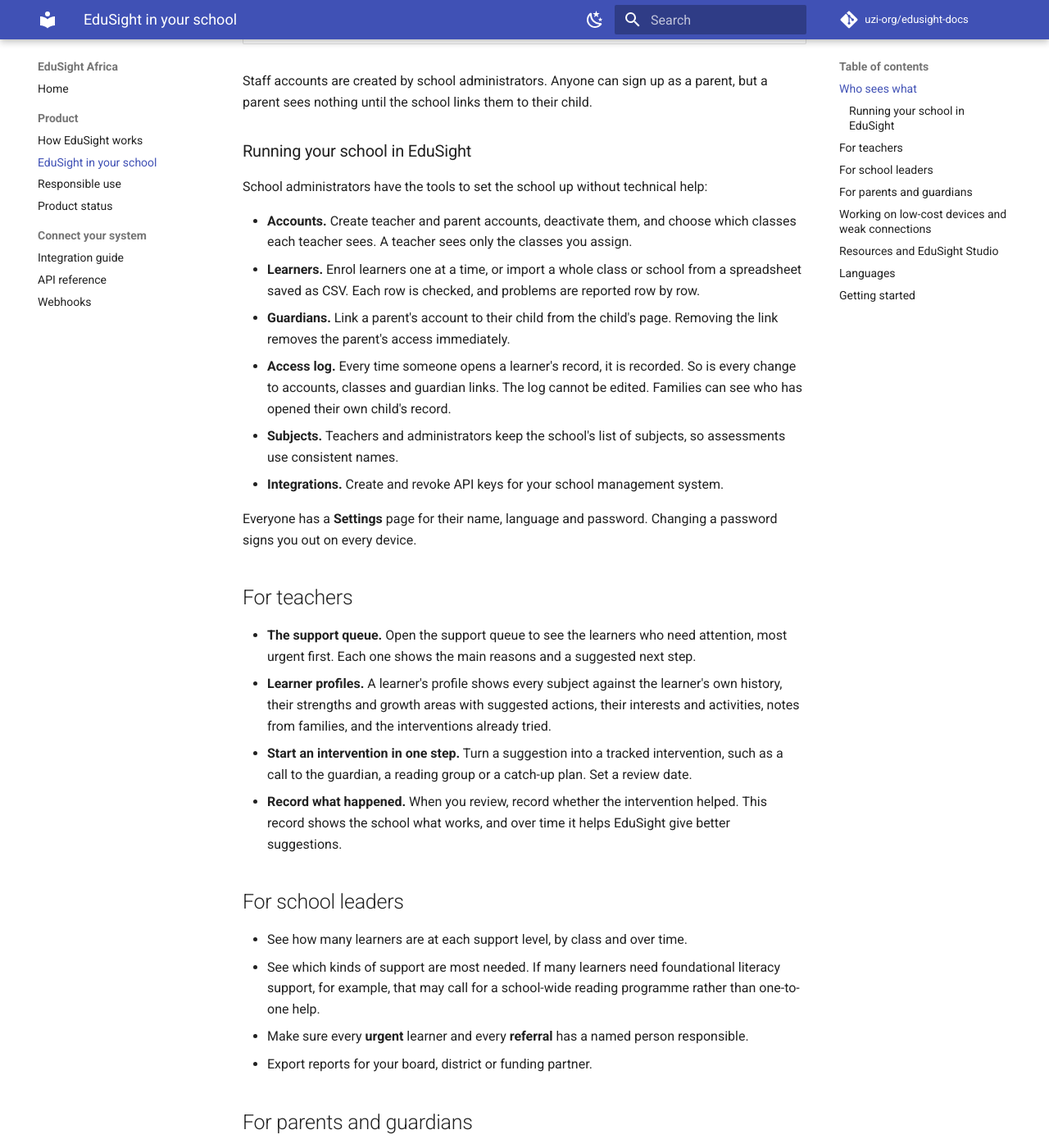
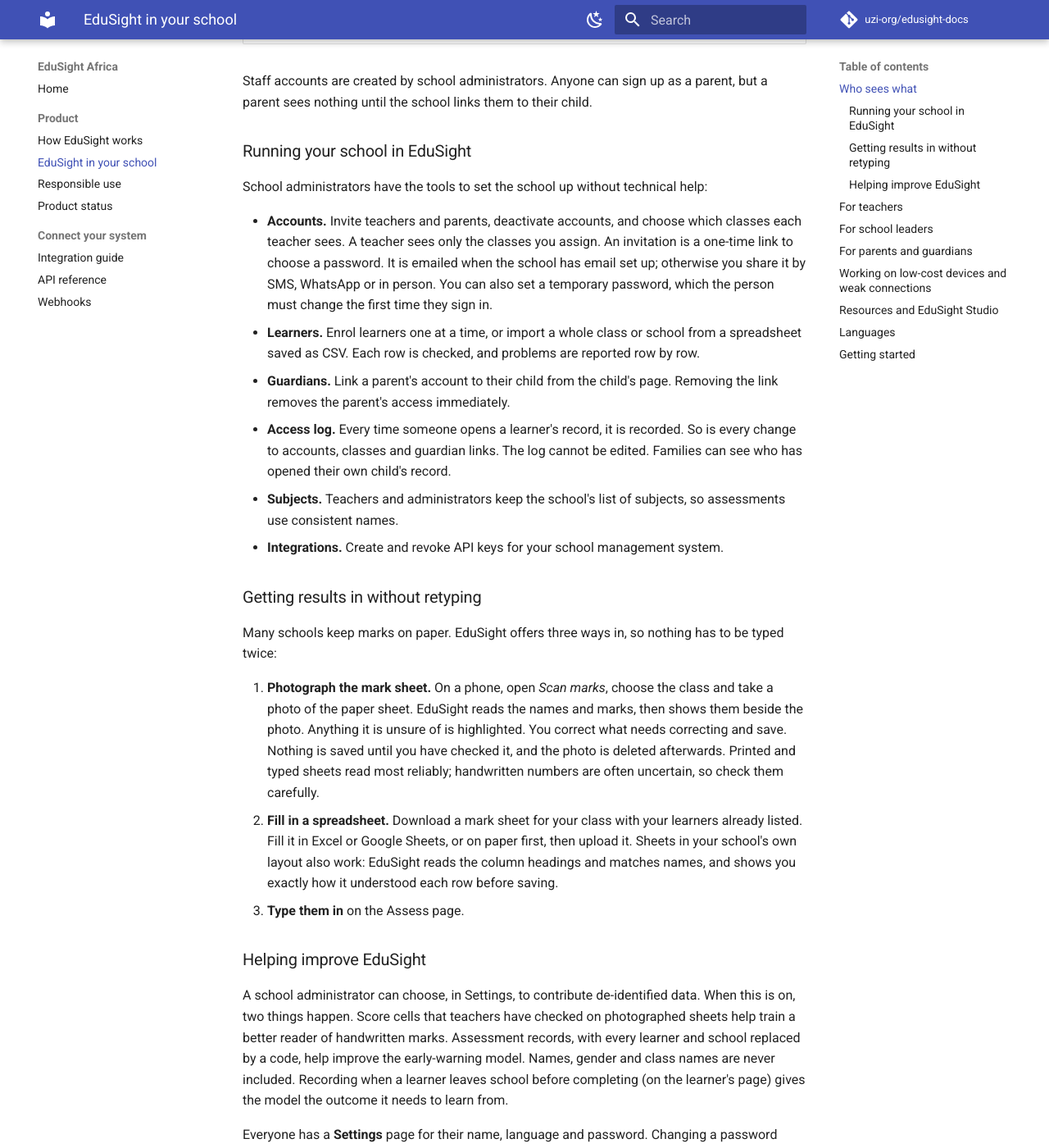
Before and after one commit to uzi-org/edusight-docs, an MkDocs documentation site: the page built from docs/for-schools.md, in a window 1280 px wide and 1400 px high, scrolled down 639 px. Shown: the whole window at 82% size. Built offline with MkDocs 1.6.1 and Material for MkDocs 9.7.7, drawn with Linux system fonts in a browser that asks for light colours; comment, search, counter and statistics services are not loaded.

Commit message:
Sync product docs from edusight-africa@ccea262

```diff
--- a/docs/for-schools.md
+++ b/docs/for-schools.md
@@ -20,12 +20,24 @@ Staff accounts are created by school administrators. Anyone can sign up as a par
 
 School administrators have the tools to set the school up without technical help:
 
-- **Accounts.** Create teacher and parent accounts, deactivate them, and choose which classes each teacher sees. A teacher sees only the classes you assign.
+- **Accounts.** Invite teachers and parents, deactivate accounts, and choose which classes each teacher sees. A teacher sees only the classes you assign. An invitation is a one-time link to choose a password. It is emailed when the school has email set up; otherwise you share it by SMS, WhatsApp or in person. You can also set a temporary password, which the person must change the first time they sign in.
 - **Learners.** Enrol learners one at a time, or import a whole class or school from a spreadsheet saved as CSV. Each row is checked, and problems are reported row by row.
 - **Guardians.** Link a parent's account to their child from the child's page. Removing the link removes the parent's access immediately.
 - **Access log.** Every time someone opens a learner's record, it is recorded. So is every change to accounts, classes and guardian links. The log cannot be edited. Families can see who has opened their own child's record.
 - **Subjects.** Teachers and administrators keep the school's list of subjects, so assessments use consistent names.
 - **Integrations.** Create and revoke API keys for your school management system.
+
+### Getting results in without retyping
+
+Many schools keep marks on paper. EduSight offers three ways in, so nothing has to be typed twice:
+
+1. **Photograph the mark sheet.** On a phone, open *Scan marks*, choose the class and take a photo of the paper sheet. EduSight reads the names and marks, then shows them beside the photo. Anything it is unsure of is highlighted. You correct what needs correcting and save. Nothing is saved until you have checked it, and the photo is deleted afterwards. Printed and typed sheets read most reliably; handwritten numbers are often uncertain, so check them carefully.
+2. **Fill in a spreadsheet.** Download a mark sheet for your class with your learners already listed. Fill it in Excel or Google Sheets, or on paper first, then upload it. Sheets in your school's own layout also work: EduSight reads the column headings and matches names, and shows you exactly how it understood each row before saving.
+3. **Type them in** on the Assess page.
+
+### Helping improve EduSight
+
+A school administrator can choose, in Settings, to contribute de-identified data. When this is on, two things happen. Score cells that teachers have checked on photographed sheets help train a better reader of handwritten marks. Assessment records, with every learner and school replaced by a code, help improve the early-warning model. Names, gender and class names are never included. Recording when a learner leaves school before completing (on the learner's page) gives the model the outcome it needs to learn from.
 
 Everyone has a **Settings** page for their name, language and password. Changing a password signs you out on every device.
 
```
Also changed, not shown: docs/responsible-use.md (+3 -0 lines), docs/status.md (+3 -3 lines).
